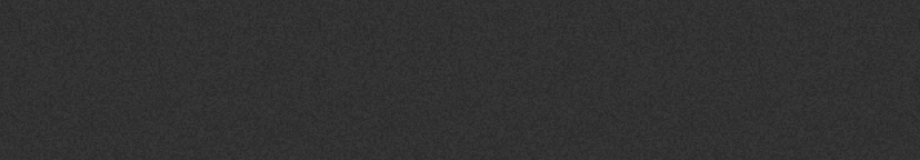
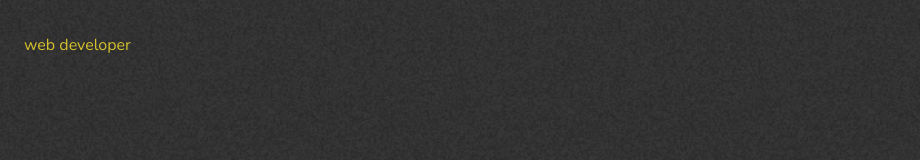
Before and after one commit to JoseLoarca/joseloarca.github.io, a plain HTML site: page index.html in a window 1280 px wide. Shown: the top 160 px of the page, without its empty margins (0-920 px from the left). Drawn offline with nearby package versions, Linux system fonts and the light colour scheme; some icons are missing; a web font is replaced by a local one.

Commit message:
added description :squid:

```diff
--- a/index.html
+++ b/index.html
@@ -29,6 +29,9 @@
 		</svg>
 		<main>
 			<div class="content content--fixed">
+			<header class="codrops-header">
+					<h1 class="codrops-header__title">web developer</h1>
+				</header>
 				<nav class="demos">
 					<a target="_blank" href="https://www.facebook.com/joseloarca97"><i class="fi-social-facebook"></i></a>&nbsp
 					<a target="_blank" href="https://twitter.com/_JoseCarlos97"><i class="fi-social-twitter"></i></a>&nbsp
```
